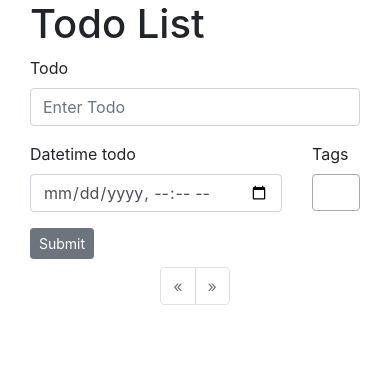
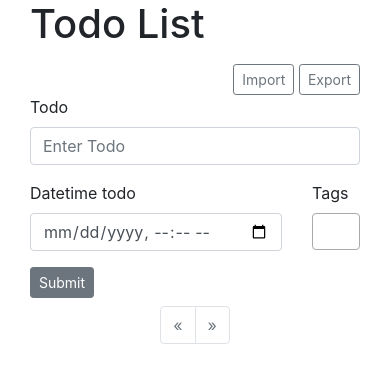
Before and after one commit to trvlprogrammer/django_todolist, a Django app: page / in a window 390 px wide. Shown: the part 176-559 px from the top of the page. Run offline with Django 4.2, Linux system fonts and the light colour scheme; the visitor is signed in with stand-in values (Sample User, id 1); data that the repository does not hold is empty; some libraries are stand-ins or nearby versions.

Commit message:
update export import

```diff
--- a/static/css/todolist.css
+++ b/static/css/todolist.css
@@ -0,0 +1,15 @@
+.button-active::after {
+    content: "Active";
+    }
+
+.button-active:hover::after {
+    content: "Inactive";
+   }
+
+.button-inactive::after {
+    content: "Inactive";
+    }
+
+.button-inactive:hover::after {
+    content: "Active";
+   }
--- a/templates/base.html
+++ b/templates/base.html
@@ -9,7 +9,7 @@
 	<link rel="stylesheet" href="https://cdn.jsdelivr.net/npm/bootstrap@4.1.3/dist/css/bootstrap.min.css" integrity="sha384-MCw98/SFnGE8fJT3GXwEOngsV7Zt27NXFoaoApmYm81iuXoPkFOJwJ8ERdknLPMO" crossorigin="anonymous">
 	{% load static %}
 	<link href="https://cdn.jsdelivr.net/npm/select2@4.1.0-rc.0/dist/css/select2.min.css" rel="stylesheet" />
-	<!-- <link rel="stylesheet" type="text/css" href="{% static 'css/todolist.css' %}"> -->
+	<link rel="stylesheet" type="text/css" href="{% static 'css/todolist.css' %}">
 </head>
 <body>
 	{% block header %}{% endblock %}
--- a/todolist/settings.py
+++ b/todolist/settings.py
@@ -24,6 +24,7 @@ BASE_DIR = Path(__file__).resolve().parent.parent
 
 # SECURITY WARNING: keep the secret key used in production secret!
 SECRET_KEY = os.environ.get('SECRET_KEY')
+EXPORT_PATH = os.environ.get('EXPORT_PATH')
 
 # SECURITY WARNING: don't run with debug turned on in production!
 DEBUG = True
--- a/todos/forms.py
+++ b/todos/forms.py
@@ -9,6 +9,8 @@ class TagForm(forms.ModelForm):
 
 
 class TodoForm(forms.ModelForm):
+
+    tags = forms.MultipleChoiceField(required=False)
     class Meta:
         model = Todo
         fields=('body','datetime_todo','tags')
--- a/todos/templates/todos/index.html
+++ b/todos/templates/todos/index.html
@@ -6,7 +6,17 @@
 
 
 {% block contents %}
-	<h1>Todo List</h1>
+<div class="row">
+	<div class="col-sm">
+	  <h1>Todo List</h1>
+	</div>
+	<div class="col-sm">
+	  <div class="float-right pt-2">
+		<button type="button" class="btn btn-outline-secondary btn-sm" data-toggle="modal" data-target="#importModal">Import</button>
+		<a class="btn btn-outline-secondary btn-sm" href="{% url 'todos:export_todos' %}">Export</a>
+	  </div>
+	</div>
+  </div>
 
 	{% if form %}
     <form method="POST" id="postid" action=".">
@@ -46,13 +56,13 @@
 							<div class="col-2 mr-3">
 								<form method="POST" action="{% url 'todos:archive_todo' todo.id  page_name %}">
 									{% csrf_token %}
-									<button id="" type="submit" class="btn btn-outline-success btn-sm">
+
 										{% if todo.active == True %}
-											Active
+										<button id="" type="submit" class="btn btn-outline-success btn-sm button-active"></button>
 										{% else %}
-											Inactive
+										<button id="" type="submit" class="btn btn-outline-success btn-sm button-inactive"></button>
 										{% endif %}
-									</button>
+
 								</form>
 
 							</div>
@@ -170,6 +180,39 @@
         </div>
     </div>
 
+
+	<div class="modal fade" id="importModal" tabindex="-1" role="dialog" aria-labelledby="exampleModalLabel" aria-hidden="true">
+		<div class="modal-dialog" role="document">
+		  <div class="modal-content">
+			<div class="modal-header">
+			  <h5 class="modal-title" id="exampleModalLabel">Please Select File</h5>
+			  <button type="button" class="close" data-dismiss="modal" aria-label="Close">
+				<span aria-hidden="true">&times;</span>
+			  </button>
+			</div>
+			<div class="modal-body">
+				<form method="post" id="uploadtodoid" enctype="multipart/form-data" action="{% url 'todos:import_todos' %}">
+					{% csrf_token %}
+					<div class="form-group">
+						<label for="name" class="col-md-3 col-sm-3 col-xs-12 control-label">File: </label>
+						<div class="col-md-8">
+							<input type="file" name="file" required="True" class="form-control">
+						</div>
+					</div>
+					<div class="form-group">
+						<div class="col-md-3 col-sm-3 col-xs-12 col-md-offset-3" style="margin-bottom:10px;">
+							<button class="btn btn-primary"> <span class="glyphicon glyphicon-upload" style="margin-right:5px;"></span>Upload </button>
+						</div>
+					</div>
+				</form>
+			</div>
+			<div class="modal-footer">
+			  <a class="" href="">Download template import</a>
+			</div>
+		  </div>
+		</div>
+	  </div>
+
 {% endblock contents %}
 
 
--- a/todos/urls.py
+++ b/todos/urls.py
@@ -11,6 +11,9 @@ urlpatterns = [
     path("todo/<pk>/update/", login_required(views.TodoUpdateView.as_view()), name="update_todo"),
     path("todo/<pk>/archive/<str:name>", login_required(views.TodoAchiveView.as_view()), name="archive_todo"),
     path("todo/<pk>/delete/", login_required(views.TodoDeleteView.as_view()), name="delete_todo"),
+    path("todos/export", views.export_todos_csv, name="export_todos"),
+    path("todos/import", views.import_todos_csv, name="import_todos"),
+
     path("tags/", login_required(views.TagsCreateAndListView.as_view()), name="tags"),
     path("tag/<pk>/delete/", login_required(views.TagDeleteView.as_view()), name="delete_tag"),
     path("tag/<pk>/update/", login_required(views.TagUpdateView.as_view()), name="update_tag"),
--- a/todos/views.py
+++ b/todos/views.py
@@ -1,3 +1,5 @@
+from audioop import reverse
+from django.shortcuts import HttpResponseRedirect
 from django.views.generic import (
     CreateView,
     DeleteView,
@@ -6,10 +8,11 @@ from django.views.generic import (
     )
 from .models import Tag, Todo
 from .forms import TagForm, TodoForm, TodoUpdateForm
-from django.urls import reverse_lazy, resolve
+from django.urls import reverse_lazy
 from django.core.paginator import Paginator
-
-
+from django.shortcuts import redirect
+import csv
+from django.http import HttpResponse
 class TagsCreateAndListView(CreateView):
     template_name = "todos/tags.html"
     form_class = TagForm
@@ -66,8 +69,8 @@ class TodosCreateAndListView(CreateView):
 
     def form_valid(self, form):
         form.instance.user_id = self.request.user
-        if form.instance.datetime_todo :
-            form.instance.datetime_todo = form.instance.datetime_todo.utcnow()
+        # if form.instance.datetime_todo :
+        #     form.instance.datetime_todo = form.instance.datetime_todo.utcnow()
         return super().form_valid(form)
 
     def get_initial(self):
@@ -83,7 +86,6 @@ class TodoUpdateView(UpdateView):
     model = Todo
     form_class = TodoUpdateForm
     success_url = reverse_lazy("todos:index")
-
 
 class TodoAchiveView(UpdateView):
     model = Todo
@@ -103,9 +105,6 @@ class TodoAchiveView(UpdateView):
         else :
             return reverse_lazy("todos:todos_archive")
 
-
-
-
 class TodoArchiveView(ListView):
     template_name = "todos/index.html"
     model = Todo
@@ -124,3 +123,55 @@ class TodoArchiveView(ListView):
         context["next_url"] = todos.next_page_number() if todos.has_next() else None
 
         return context
+
+
+def export_todos_csv(request):
+    request.user.username
+    file_name = "todos_{}".format(request.user.username)
+    response = HttpResponse(
+        content_type='text/csv',
+        headers={'Content-Disposition': 'attachment; filename="{}.csv"'.format(file_name)},
+    )
+    todos = Todo.objects.filter(user_id=request.user)
+    writer = csv.writer(response)
+    writer.writerow(['Todo', 'Active', 'Datetime', 'Tags'])
+    for todo in todos:
+
+        writer.writerow([todo.body, todo.active, todo.datetime_todo.strftime("%d-%m-%Y %H:%M:%S"), ",".join([tag.name for tag in todo.tags.all()])])
+
+    return response
+
+
+
+def import_todos_csv(request):
+    try :
+        if request.method == 'POST' and request.FILES['file']:
+            print("a")
+            csv_file = request.FILES["file"]
+            file_data = csv_file.read().decode("utf-8")
+            lines = file_data.split("\n")
+            print(lines)
+            for line in lines :
+                if len(line)>0:
+                    fields = line.split(",")
+                    data_dict = {}
+                    data_dict["body"] = fields[0]
+                    data_dict["datetime_todo"] = fields[1]
+                    # data_dict["tags"] = fields[2]
+                    try:
+                        form = TodoForm(data_dict)
+                        if form.is_valid():
+                            form.instance.user_id = request.user
+                            # if form.instance.datetime_todo :
+                            #     form.instance.datetime_todo = form.instance.datetime_todo.utcnow()
+                            form.save()
+
+                    except Exception as e:
+                        print(e)
+                        pass
+
+            return redirect("todos:index")
+        else :
+            return redirect("todos:index")
+    except Exception as e :
+        print(e)
```
Also changed, not shown: templates/layout.html (line endings or trailing spaces).
